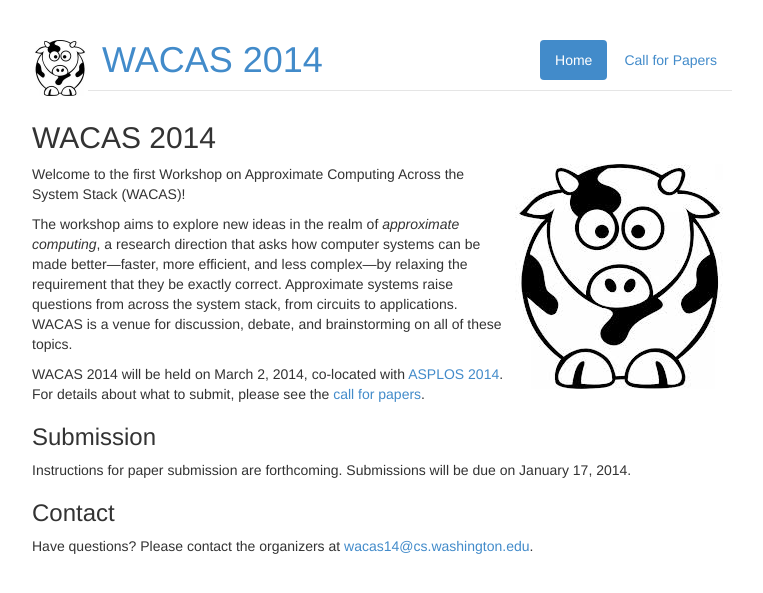
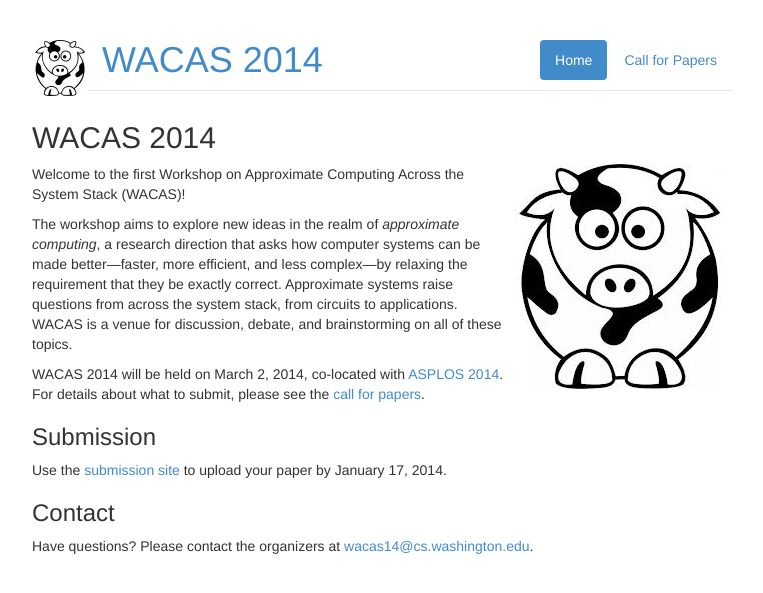
Before and after one commit to uwsampa/sampa-public, a Jekyll site: the page built from wacas14/index.md, in a window 1280 px wide. Shown: the top 593 px of the page, without its empty margins (258-1021 px from the left). Built offline with Jekyll 4.4.1, drawn with Linux system fonts in a browser that asks for light colours; Markdown is read by kramdown in place of the engine named in the settings.

Commit message:
WACAS: link to submission site

```diff
--- a/wacas14/index.md
+++ b/wacas14/index.md
@@ -26,8 +26,9 @@
 
 ### Submission
 
-Instructions for paper submission are forthcoming. Submissions will be due on
-January 17, 2014.
+Use the [submission site][subs] to upload your paper by January 17, 2014.
+
+[subs]: http://sampa.cs.washington.edu/wacas14crp/
 
 
 ### Contact
```
